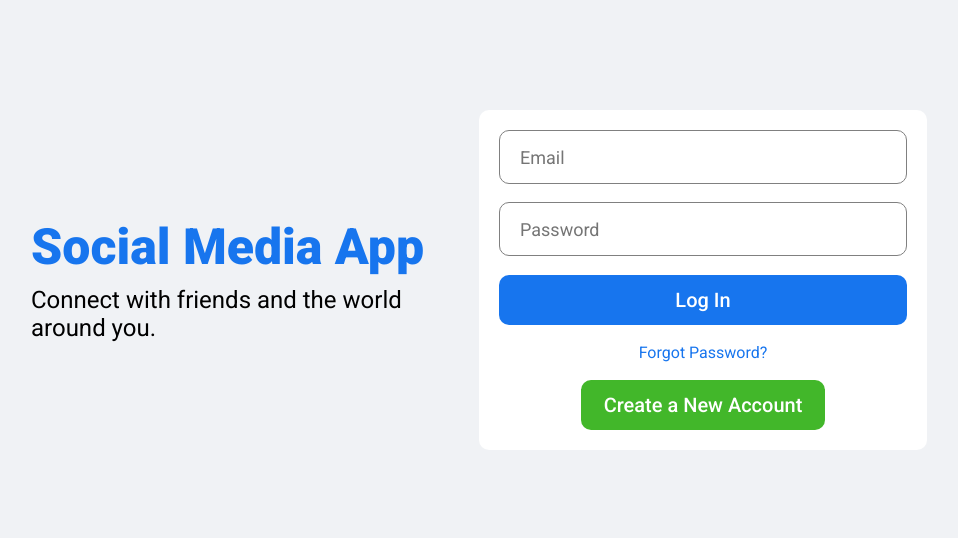
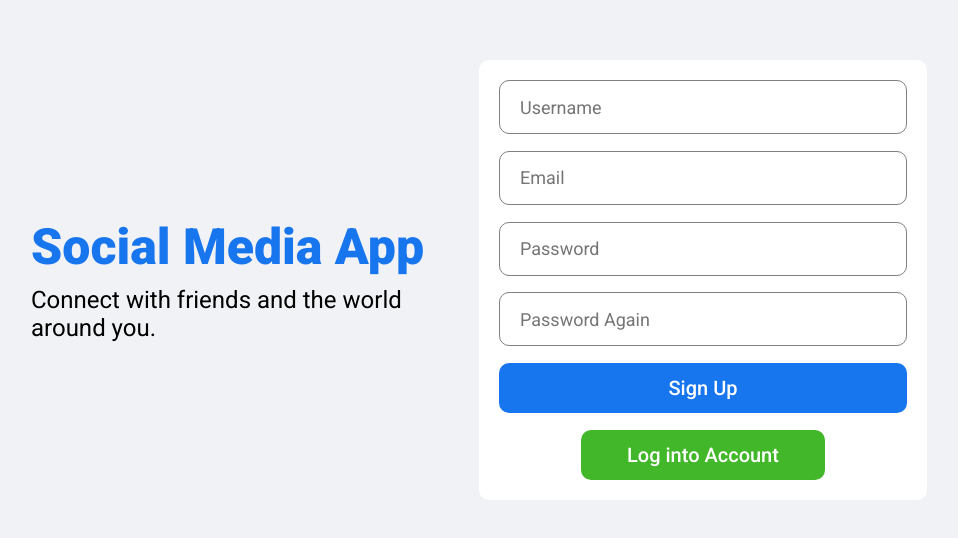
Before and after one commit to hsn656/Social-Media-App-using-MERN, a React (Create React App) app in the folder client/: page / in a window 1280 px wide. Shown: the part 120-658 px from the top of the page, without its empty margins (161-1119 px from the left). Built offline with nearby package versions, Linux system fonts and the light colour scheme.

Commit message:
adding register page

```diff
--- a/client/src/App.js
+++ b/client/src/App.js
@@ -2,9 +2,10 @@
 import Home from "./pages/home/Home";
 import Login from "./pages/login/Login";
 import Profile from "./pages/profile/Profile";
+import Register from "./pages/register/Register";
 
 function App() {
-  return <Login />;
+  return <Register />;
 }
 
 export default App;
--- /dev/null
+++ b/client/src/pages/register/Register.jsx
@@ -0,0 +1,26 @@
+import "./register.css";
+
+export default function Register() {
+  return (
+    <div className="login">
+      <div className="loginWrapper">
+        <div className="loginLeft">
+          <h3 className="loginLogo">Social Media App</h3>
+          <span className="loginDesc">
+            Connect with friends and the world around you.
+          </span>
+        </div>
+        <div className="loginRight">
+          <div className="loginBox">
+            <input placeholder="Username" className="loginInput" />
+            <input placeholder="Email" className="loginInput" />
+            <input placeholder="Password" className="loginInput" />
+            <input placeholder="Password Again" className="loginInput" />
+            <button className="loginButton">Sign Up</button>
+            <button className="loginRegisterButton">Log into Account</button>
+          </div>
+        </div>
+      </div>
+    </div>
+  );
+}
--- /dev/null
+++ b/client/src/pages/register/register.css
@@ -0,0 +1,84 @@
+.login {
+  width: 100vw;
+  height: 100vh;
+  background-color: #f0f2f5;
+  display: flex;
+  align-items: center;
+  justify-content: center;
+}
+
+.loginWrapper {
+  width: 70%;
+  height: 70%;
+  display: flex;
+}
+
+.loginLeft,
+.loginRight {
+  flex: 1;
+  display: flex;
+  flex-direction: column;
+  justify-content: center;
+}
+
+.loginLogo {
+  font-size: 50px;
+  font-weight: 800;
+  color: #1775ee;
+  margin-bottom: 10px;
+}
+
+.loginDesc {
+  font-size: 24px;
+}
+
+.loginBox{
+    height: 400px;
+    padding: 20px;
+    background-color: white;
+    border-radius: 10px;
+    display: flex;
+    flex-direction: column;
+    justify-content: space-between;
+}
+
+.loginInput{
+    height: 50px;
+    border-radius: 10px;
+    border: 1px solid gray;
+    font-size: 18px;
+    padding-left: 20px;
+}
+
+.loginInput:focus{
+    outline: none;
+}
+
+.loginButton{
+    height: 50px;
+    border-radius: 10px;
+    border: none;
+    background-color: #1775ee;
+    color: white;
+    font-size: 20px;
+    font-weight: 500;
+    cursor: pointer;
+}
+
+.loginForgot{
+    text-align: center;
+    color: #1775ee;
+}
+
+.loginRegisterButton{
+    width: 60%;
+    align-self: center;
+    height: 50px;
+    border-radius: 10px;
+    border: none;
+    background-color: #42b72a;
+    color: white;
+    font-size: 20px;
+    font-weight: 500;
+    cursor: pointer;
+}
```
